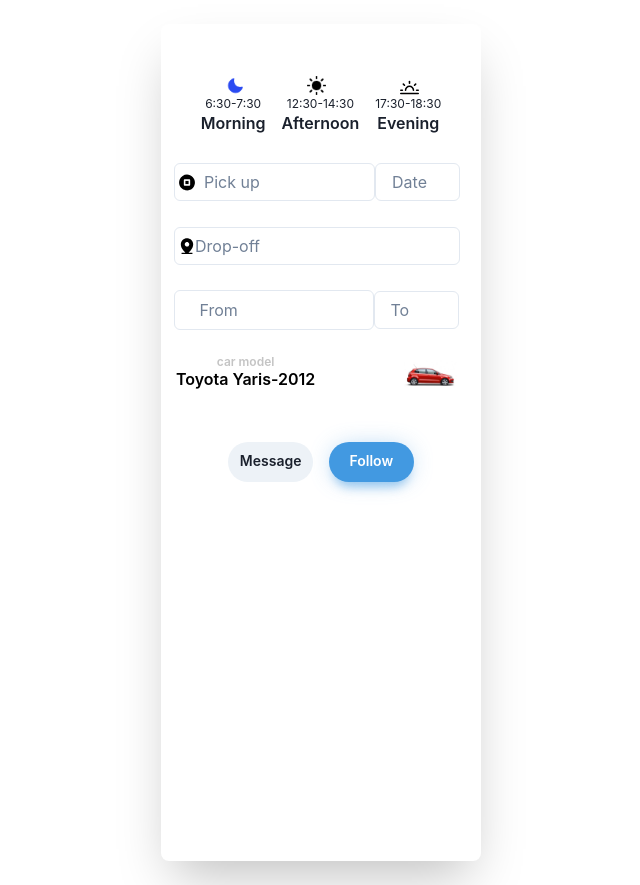
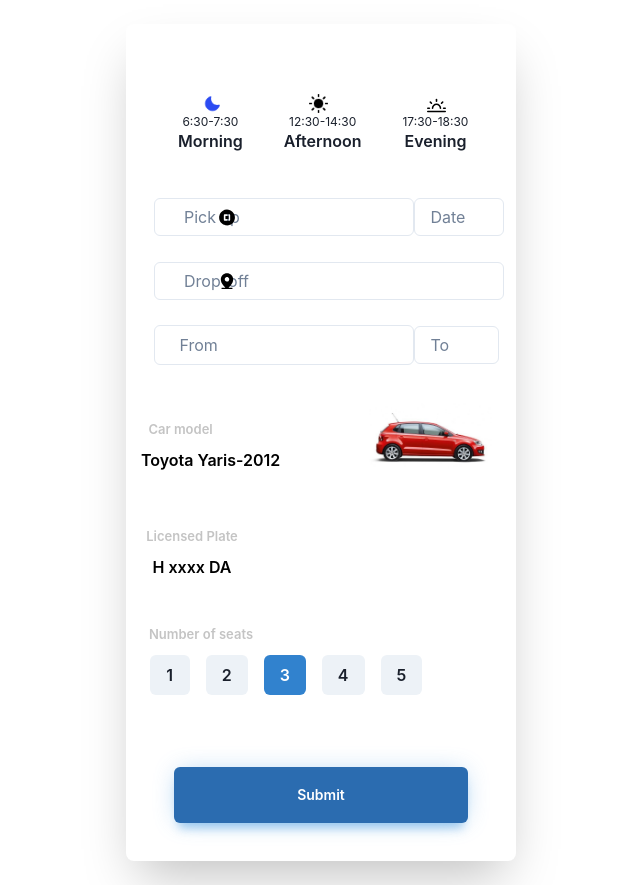
Before and after one commit to AclisAfrica/react-we-share-app, a React (Create React App) app: page / in a window 1280 px wide. Shown: the whole page, without its empty margins (319-959 px from the left). Built offline with nearby package versions, Linux system fonts and the light colour scheme.

Commit message:
Finished HomePage

```diff
--- a/src/App.css
+++ b/src/App.css
@@ -107,6 +107,17 @@
 
 
 }
+.timing{
+  display: flex;
+
+    align-items: center;
+    padding: 16px 0px;
+    gap:25px;
+    width: 342px;
+    height: 101px;
+    position: relative;
+    left:20px;
+}
 
 .timing img{
   position:relative;
@@ -127,12 +138,12 @@
 
 }
 .pick_up_input img{
-position:relative;
-left:-285px;
+position:absolute;
+left:534px;
 }
 .drop_off_input img{
-  position: relative;
-    left: -285px;
+  position: absolute;
+    left: 534px;
 }
 .drop_off_input{
   display: flex;
@@ -153,30 +164,89 @@
     padding-left: 15px;
 }
 .car_desc{
-  position :relative;
-  left :-45px;
+display: flex;
+flex-direction: column;
+align-items: flex-start;
+padding: 0px;
+  font-style: normal;
+    font-weight: 600;
+    line-height: 125%;
+        gap: 16px;
+        position :relative;
+        top:30px;
 }
 .car_desc h5{
 color: #C4C4C4;
 width: 211.2px;
   height: 15px;
-  font-style: normal;
-  font-weight: 600;
-  font-size: 12px;
-  line-height: 125%;
-
-
+font-size: 13px;
+position:relative;
+left:-75px;
 }
 .car_desc h3{
 width: 211.2px;
   height: 16.17px;
-  font-style: normal;
+  color: #000000;
+  font-size: 16px;
+  position: relative;
+    left: -45px;
+}
+.down_section{
+  display: flex;
+    flex-direction: column;
+    align-items: center;
+    padding: 16px;
+    gap: 16px;
+    width: 342px;
+    height: 79.17px;
+    font-style: normal;
+      font-weight: 600;
+      font-size: 16px;
+      line-height: 125%;
+        position: relative;
+          top: 13px;
+          left: -129px;
+}
+.down_section h5{
+color: #C4C4C4;
+  width: 211.2px;
+  height: 15px;
+  font-size: 13px;
+
+
+}
+.down_section h3{
+  width: 211.2px;
+    height: 16.17px;
+    color: #000000;
+    font-size: 16px;
+
+}
+.number_section {
+display: flex;
+  flex-direction: column;
+  align-items: center;
+  padding: 0px;
+gap:16px;
+font-style: normal;
   font-weight: 600;
   font-size: 16px;
   line-height: 125%;
-  color: #000000;
+  width: 342px;
+  height: 95px;
+  position :relative;
+  top:40px;
+  left:-35px;
 }
 
+.number_section h5{
+color: #C4C4C4;
+  width: 211.2px;
+  height: 15px;
+  font-size: 13px;
+  position: relative;
+  left: -85px;
+}
 
 @keyframes App-logo-spin {
   from {
--- a/src/views/Home.jsx
+++ b/src/views/Home.jsx
@@ -1,11 +1,10 @@
 import {
-
   Box,
   Center,
-
   Stack,
   Button,
-
+ Wrap,
+ WrapItem,
   Badge,
   useColorModeValue,
   Input,
@@ -18,7 +17,7 @@
     <Center py={6}>
 
       <Box className="Card"
-        maxW={'320px'}
+        maxW={'390px'}
         w={'full'}
         bg={useColorModeValue('white', 'gray.900')}
         boxShadow={'2xl'}
@@ -67,23 +66,23 @@
         </Stack>
         <Stack direction="column">
         <Box className="pick_up_input">
-       <Input  placeholder="   Pick up" width="220px"  height="38px"/>
+       <Input  placeholder="   Pick up" width="260px"  height="38px"/>
        <Input placeholder="Date" width="90px" height="38px"/>
        <img src={'images/Stop.svg'}/>
        </Box>
        <Box className="drop_off_input">
-<Input  placeholder=" Drop-off" width="290px"height="38px"/>
+<Input  placeholder="   Drop-off" width="350px"height="38px"/>
 <img src='images/Map Pin Line.svg'/>
 </Box>
   <Box className="from_input">
-<Input  placeholder="  From " width="200px"/>
+<Input  placeholder="  From " width="260px"/>
 <Input placeholder="To" width="85px"  height="38px"/>
 </Box>
 </Stack>
 
 <Stack direction="row">
         <Box className="car_desc">
-          <h5> car model</h5>
+          <h5> Car model</h5>
           <h3>Toyota Yaris-2012</h3>
         </Box>
         <Box className="car_img">
@@ -91,34 +90,66 @@
         </Box>
 
 </Stack>
+<Stack>
+ <Box className="down_section">
+<h5> Licensed Plate</h5>
+          <h3>H xxxx DA</h3>
+
+ </Box>
+ <Box className="number_section">
+<h5> Number of seats</h5>
+ <Wrap spacing={4} >
+    <WrapItem>
+      <Button colorScheme='gray'>1</Button>
+    </WrapItem>
+      <WrapItem>
+      <Button colorScheme='gray'>2</Button>
+    </WrapItem>
+      <WrapItem>
+      <Button colorScheme='blue'>3</Button>
+    </WrapItem>
+      <WrapItem>
+      <Button colorScheme='gray'>4</Button>
+    </WrapItem>
+    <WrapItem>
+      <Button colorScheme='gray'>5</Button>
+    </WrapItem>
+
+    </Wrap>
+ </Box>
+</Stack>
+
 
 
         <Stack mt={8} direction={'row'} spacing={4}>
+
           <Button
             flex={1}
             fontSize={'sm'}
-            rounded={'full'}
-            _focus={{
-              bg: 'gray.200',
-            }}>
-            Message
-          </Button>
-          <Button
-            flex={1}
-            fontSize={'sm'}
-            rounded={'full'}
-            bg={'blue.400'}
+
+            bg={'blue.600'}
             color={'white'}
             boxShadow={
               '0px 1px 25px -5px rgb(66 153 225 / 48%), 0 10px 10px -5px rgb(66 153 225 / 43%)'
             }
+
+            display={ 'flex'}
+justify-content={'center'}
+align-items={'center'}
+padding= {'12px 16px'}
+
+width= {'294px'}
+height= {'56px'}
+border-radius={'80px'}
+position="relative"
+top="40px"
             _hover={{
               bg: 'blue.500',
             }}
             _focus={{
               bg: 'blue.500',
             }}>
-            Follow
+           Submit
           </Button>
         </Stack>
       </Box>
```
